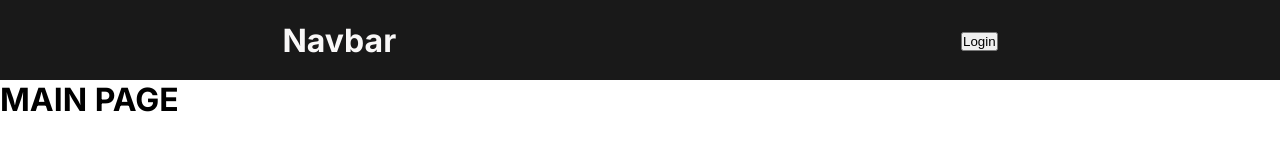
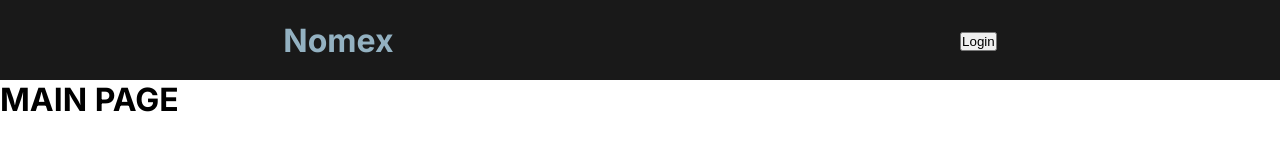
Before and after one commit to Samuel-Torres/nomax, a Next.js app: page / in a window 1280 px wide. Shown: the top 160 px of the page. Built offline with nearby package versions, Linux system fonts and the light colour scheme.

Commit message:
header color change

```diff
--- a/components/navbar/navbar.tsx
+++ b/components/navbar/navbar.tsx
@@ -4,7 +4,7 @@ import styles from "./navbarstyles.module.scss";
 export default function Navbar() {
     return (
         <div className={styles.container}>
-            <h1>Navbar</h1>
+            <h1>Nomex</h1>
             <Link href="/auth">
                 <button>Login</button>
             </Link>
--- a/components/navbar/navbarstyles.module.scss
+++ b/components/navbar/navbarstyles.module.scss
@@ -7,6 +7,6 @@
     background-color: $brandBlack;
     height: 80px;
     h1{
-        color: $lightShade;
+        color: $mainBrandColor;
     }
 }
```
